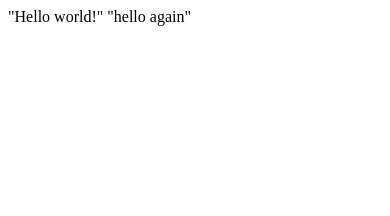
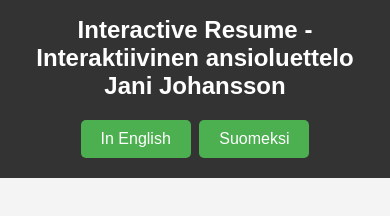
Before and after one commit to Janisan89/Janisan89.github.io, a plain HTML site: page index.html in a window 390 px wide. Drawn offline with Linux system fonts and the light colour scheme.

Commit message:
+ base for the interactive cv

```diff
--- a/index.html
+++ b/index.html
@@ -1,2 +1,20 @@
-"Hello world!"
-"hello again"
+<!DOCTYPE html>
+<html lang="en">
+<head>
+    <meta charset="UTF-8">
+    <meta name="viewport" content="width=device-width, initial-scale=1.0">
+    <title>Interactive Resume - Jani Johansson</title>
+    <link rel="stylesheet" href="style.css">
+</head>
+<body>
+    <header>
+        <h1>Interactive Resume - Interaktiivinen ansioluettelo</h1>
+        <h1>Jani Johansson</h1>
+        <nav>
+            <a href="resume_english.html" class="button">In English</a>
+            <a href="resume_finnish.html" class="button">Suomeksi</a>
+        </nav>
+    </header>
+    <!-- Content here -->
+</body>
+</html>
--- /dev/null
+++ b/style.css
@@ -0,0 +1,55 @@
+body {
+    font-family: 'Arial', sans-serif;
+    margin: 0;
+    padding: 0;
+    background-color: #f4f4f4;
+    color: #333;
+    text-align: center;
+}
+
+header {
+    background-color: #333;
+    color: white;
+    padding: 1em 0;
+}
+
+header h1 {
+    margin: 0;
+    font-size: 2em;
+    padding: 0 20px; /* added padding for smaller screens */
+}
+
+nav {
+    margin-top: 1em;
+}
+
+a.button {
+    background-color: #4CAF50; /* Green */
+    border: none;
+    color: white;
+    padding: 10px 20px;
+    text-align: center;
+    text-decoration: none;
+    display: inline-block;
+    font-size: 16px;
+    margin: 4px 2px;
+    cursor: pointer;
+    border-radius: 5px;
+    transition: background-color 0.3s;
+}
+
+a.button:hover {
+    background-color: #45a049;
+}
+
+/* Responsive styling */
+@media only screen and (max-width: 600px) {
+    header h1 {
+        font-size: 1.5em;
+    }
+
+    button {
+        padding: 8px 16px;
+        font-size: 14px;
+    }
+}
```
Also changed, not shown: cv.english.html (added, +12 -0 lines), cv_finnish.html (added, +45 -0 lines).
